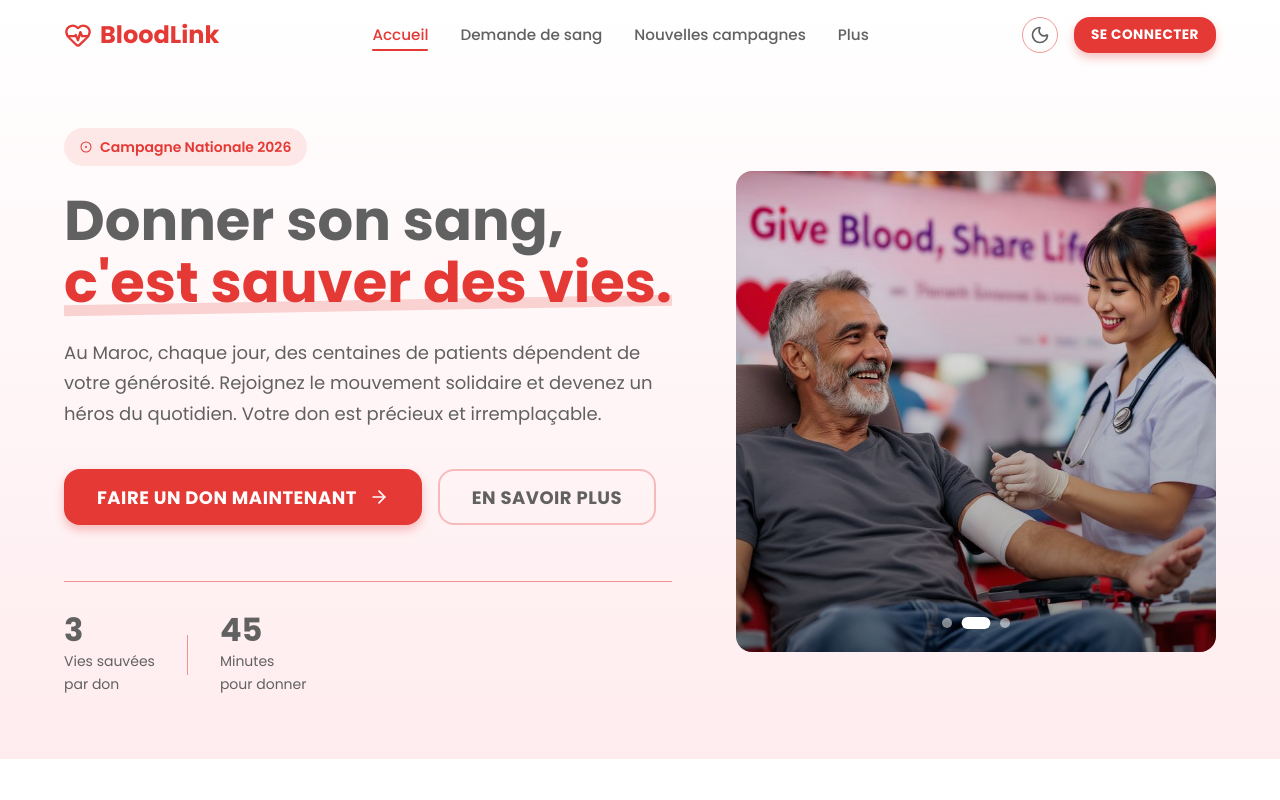
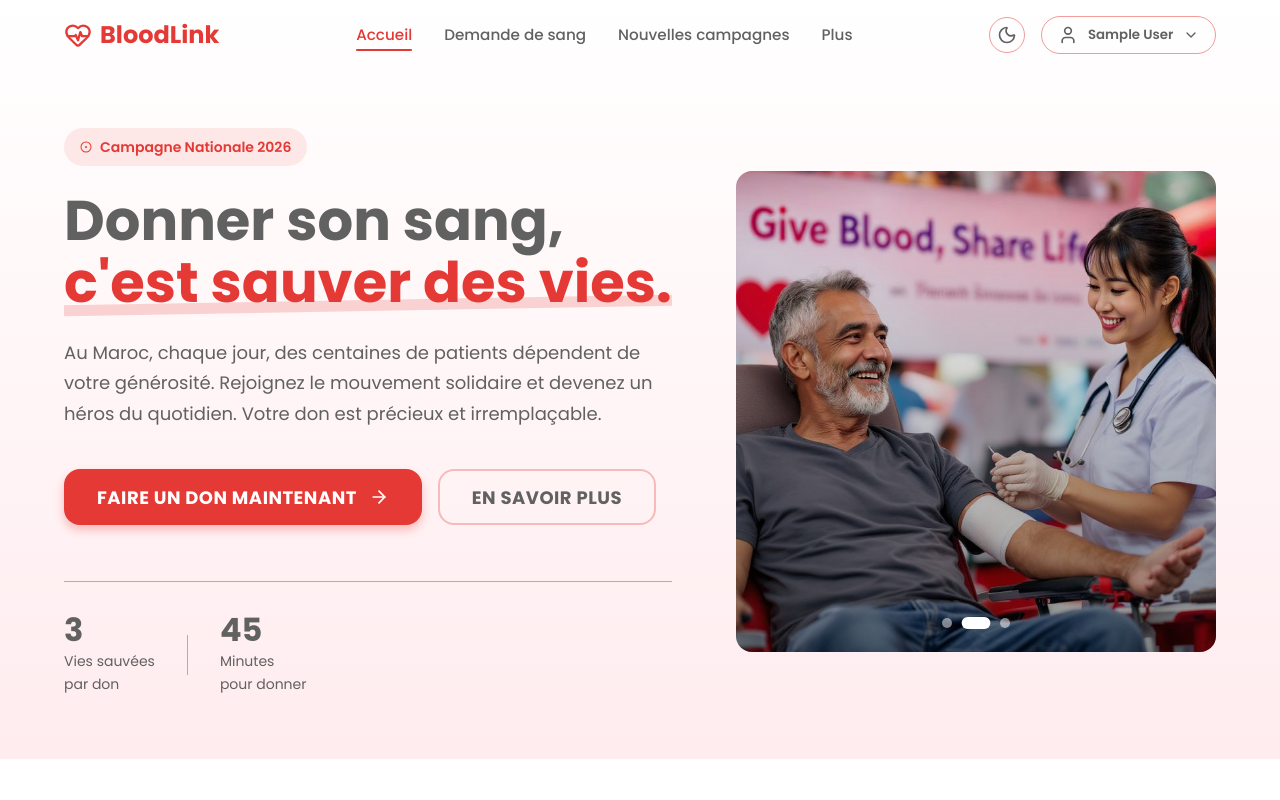
Before and after one commit to mehdiert04/PFE-Blood-donation, a React app in the folder Web/Frontend/: page / in a window 1280 px wide. Shown: the top 800 px of the page. Built offline with nearby package versions, Linux system fonts and the light colour scheme; sample sign-in values are in the browser's storage; the HTML template or start-up script is replaced by a standard one.

Commit message:
dashboard dynamic

```diff
--- a/Web/Frontend/src/App.jsx
+++ b/Web/Frontend/src/App.jsx
@@ -15,12 +15,16 @@ import CreateBloodDemand from './pages/receveur/CreateDemand';
 import BloodDemandDetails from './pages/receveur/DemandDetails';
 import ReceveurLayout from './pages/receveur/ReceveurLayout';
 import ProtectedRoute from './components/auth/ProtectedRoute';
+import Navbar from './components/common/Navbar';
 
 // Layout wrapper if needed later (e.g., for header/footer on other pages)
 const MainLayout = () => {
   return (
     <div className="main-layout">
-      <Outlet />
+      <Navbar />
+      <div className="content-wrapper">
+        <Outlet />
+      </div>
     </div>
   );
 };
--- a/Web/Frontend/src/components/auth/AuthLayout.module.css
+++ b/Web/Frontend/src/components/auth/AuthLayout.module.css
@@ -6,6 +6,8 @@
     align-items: center;
     background-color: var(--bg-page);
     padding: 1rem;
+    padding-top: 80px;
+    /* Space for fixed navbar */
 }
 
 .formSection {
--- a/Web/Frontend/src/components/common/Navbar.jsx
+++ b/Web/Frontend/src/components/common/Navbar.jsx
@@ -1,7 +1,7 @@
 import React, { useState, useEffect } from 'react';
 import { NavLink, Link, useNavigate } from 'react-router-dom';
 import { useTheme } from '../../context/ThemeContext';
-import { Sun, Moon, Menu, X, HeartPulse } from 'lucide-react';
+import { Sun, Moon, Menu, X, HeartPulse, User as UserIcon, ChevronDown, LogOut } from 'lucide-react';
 import Button from '../common/Button';
 import styles from './Navbar.module.css';
 
@@ -9,7 +9,21 @@ const Navbar = () => {
     const { theme, toggleTheme } = useTheme();
     const [isMenuOpen, setIsMenuOpen] = useState(false);
     const [scrolled, setScrolled] = useState(false);
+    const [isUserMenuOpen, setIsUserMenuOpen] = useState(false);
     const navigate = useNavigate();
+
+    // Get user from localStorage
+    const userString = localStorage.getItem('USER');
+    const user = userString ? JSON.parse(userString) : null;
+    const isLoggedIn = !!localStorage.getItem('ACCESS_TOKEN') && !!user;
+
+    const handleLogout = () => {
+        localStorage.removeItem('ACCESS_TOKEN');
+        localStorage.removeItem('USER');
+        setIsUserMenuOpen(false);
+        setIsMenuOpen(false);
+        navigate('/auth/login');
+    };
 
     // Handle scroll effect
     useEffect(() => {
@@ -65,6 +79,29 @@ const Navbar = () => {
                         {theme === 'light' ? <Moon size={20} /> : <Sun size={20} />}
                     </button>
                     <div className={styles.loginButtonWrapper}>
+                        {isLoggedIn ? (
+                            <div className={styles.userMenuWrapper}>
+                                <button
+                                    className={styles.userDropdownBtn}
+                                    onClick={() => setIsUserMenuOpen(!isUserMenuOpen)}
+                                >
+                                    <UserIcon size={20} />
+                                    <span>{user.name || user.email.split('@')[0]}</span>
+                                    <ChevronDown size={16} className={isUserMenuOpen ? styles.rotate : ''} />
+                                </button>
+
+                                {isUserMenuOpen && (
+                                    <div className={styles.userDropdown}>
+                                        <Link to={user.role === 'receveur' ? '/receveur/dashboard' : '/dashboard'} onClick={() => setIsUserMenuOpen(false)}>
+                                            <UserIcon size={16} /> Dashboard
+                                        </Link>
+                                        <button onClick={handleLogout} className={styles.logoutBtn}>
+                                            <LogOut size={16} /> Déconnexion
+                                        </button>
+                                    </div>
+                                )}
+                            </div>
+                        ) : (
                             <Button
                                 variant="primary"
                                 size="sm"
@@ -72,6 +109,7 @@ const Navbar = () => {
                             >
                                 Se connecter
                             </Button>
+                        )}
                     </div>
 
                     {/* Mobile Menu Button */}
@@ -97,6 +135,22 @@ const Navbar = () => {
                         </NavLink>
                     ))}
                     <div className={styles.mobileActions}>
+                        {isLoggedIn ? (
+                            <div className={styles.mobileUserActions}>
+                                <div className={styles.mobileUserInfo}>
+                                    <UserIcon size={20} />
+                                    <span>{user.name || user.email.split('@')[0]}</span>
+                                </div>
+                                <Button
+                                    variant="outline"
+                                    fullWidth
+                                    onClick={handleLogout}
+                                    className={styles.mobileLogoutBtn}
+                                >
+                                    <LogOut size={18} /> Déconnexion
+                                </Button>
+                            </div>
+                        ) : (
                             <Button
                                 variant="primary"
                                 fullWidth
@@ -107,6 +161,7 @@ const Navbar = () => {
                             >
                                 Se connecter
                             </Button>
+                        )}
                     </div>
                 </div>
             )}
--- a/Web/Frontend/src/components/common/Navbar.module.css
+++ b/Web/Frontend/src/components/common/Navbar.module.css
@@ -162,6 +162,111 @@
     margin-top: 1rem;
 }
 
+/* User Dropdown */
+.userMenuWrapper {
+    position: relative;
+}
+
+.userDropdownBtn {
+    display: flex;
+    align-items: center;
+    gap: 0.6rem;
+    background: none;
+    border: 1px solid var(--border-light);
+    padding: 0.5rem 1rem;
+    border-radius: 50px;
+    cursor: pointer;
+    color: var(--text-main);
+    font-weight: 600;
+    transition: all 0.2s;
+}
+
+.userDropdownBtn:hover {
+    background-color: var(--bg-input);
+    border-color: var(--primary);
+}
+
+.userDropdownBtn span {
+    max-width: 100px;
+    overflow: hidden;
+    text-overflow: ellipsis;
+    white-space: nowrap;
+}
+
+.rotate {
+    transform: rotate(180deg);
+}
+
+.userDropdown {
+    position: absolute;
+    top: calc(100% + 10px);
+    right: 0;
+    width: 200px;
+    background-color: var(--bg-card);
+    border: 1px solid var(--border-light);
+    border-radius: 12px;
+    box-shadow: 0 10px 25px rgba(0, 0, 0, 0.1);
+    padding: 0.5rem;
+    display: flex;
+    flex-direction: column;
+    z-index: 1001;
+}
+
+.userDropdown a, .logoutBtn {
+    display: flex;
+    align-items: center;
+    gap: 0.8rem;
+    padding: 0.8rem 1rem;
+    text-decoration: none;
+    color: var(--text-main);
+    font-size: 0.9rem;
+    font-weight: 500;
+    border-radius: 8px;
+    transition: all 0.2s;
+    background: none;
+    border: none;
+    width: 100%;
+    text-align: left;
+    cursor: pointer;
+}
+
+.userDropdown a:hover, .logoutBtn:hover {
+    background-color: var(--bg-input);
+    color: var(--primary);
+}
+
+.logoutBtn {
+    color: #e63946;
+}
+
+.logoutBtn:hover {
+    background-color: #fff5f5;
+    color: #c92a2a;
+}
+
+/* Mobile User Styles */
+.mobileUserActions {
+    display: flex;
+    flex-direction: column;
+    gap: 1rem;
+}
+
+.mobileUserInfo {
+    display: flex;
+    align-items: center;
+    gap: 0.8rem;
+    padding: 0.5rem;
+    color: var(--text-main);
+    font-weight: 600;
+}
+
+.mobileLogoutBtn {
+    display: flex;
+    align-items: center;
+    justify-content: center;
+    gap: 0.5rem;
+}
+
 /* Dark Mode Overrides for Transparency/Blur */
 :global([data-theme='dark']) .scrolled {
     background-color: rgba(30, 30, 30, 0.95);
--- a/Web/Frontend/src/components/home/HomePage.jsx
+++ b/Web/Frontend/src/components/home/HomePage.jsx
@@ -1,5 +1,4 @@
 import React from 'react';
-import Navbar from '../common/Navbar';
 import Hero from './Hero';
 import ProcessSection from './ProcessSection';
 import AdvantagesSection from './AdvantagesSection';
@@ -8,7 +7,6 @@ import EligibilitySection from './EligibilitySection';
 const HomePage = () => {
     return (
         <>
-            <Navbar />
             <Hero />
             <ProcessSection />
             <AdvantagesSection />
--- a/Web/Frontend/src/index.css
+++ b/Web/Frontend/src/index.css
@@ -65,3 +65,9 @@ a {
 ::-webkit-scrollbar-thumb:hover {
   background: rgba(229, 57, 53, 0.4);
 }
+
+.content-wrapper {
+  min-height: calc(100vh - 70px);
+}
+
+/* No global padding-top here yet, let's handle it specifically if needed */
--- a/Web/Frontend/src/pages/receveur/ReceveurLayout.module.css
+++ b/Web/Frontend/src/pages/receveur/ReceveurLayout.module.css
@@ -2,6 +2,7 @@
     display: flex;
     min-height: 100vh;
     background-color: #f4f7f6;
+    padding-top: 70px;
 }
 
 .sidebar {
@@ -11,7 +12,8 @@
     display: flex;
     flex-direction: column;
     position: fixed;
-    height: 100vh;
+    top: 70px;
+    height: calc(100vh - 70px);
     z-index: 100;
 }
 
```
Lines whose indentation alone changed are shown as unchanged.
